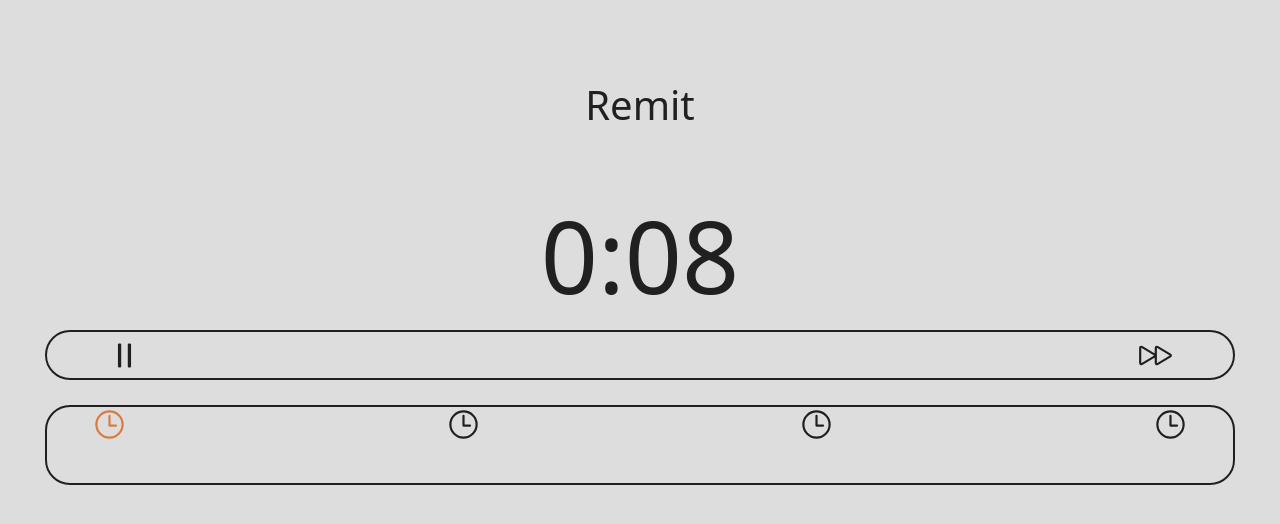
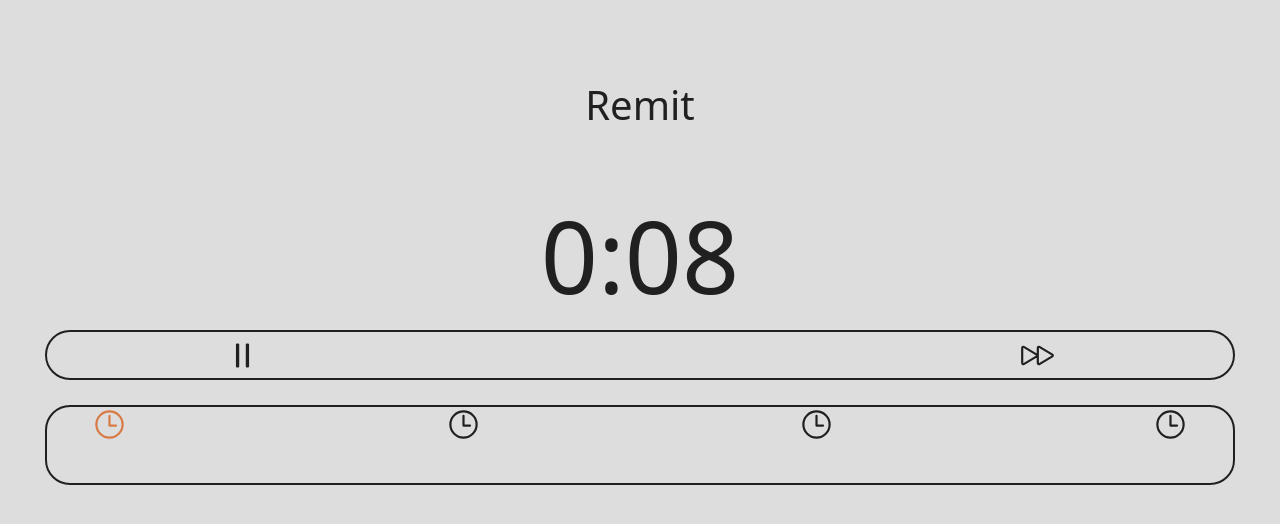
Before and after one commit to ZeBolHD/remit, a React (Vite) app: page / in a window 1280 px wide. Both pictures are taken after a click on the button 640 px from the left and 355 px from the top of the page. Shown: the top 524 px of the page. Built offline with nearby package versions, Linux system fonts and the light colour scheme.

Commit message:
added animations to TimerController

```diff
--- a/src/components/TimerController/index.tsx
+++ b/src/components/TimerController/index.tsx
@@ -15,6 +15,7 @@
   IoPauseOutline,
   IoPlayForwardOutline,
 } from "react-icons/io5";
+import { AnimatePresence, motion } from "framer-motion";
 
 export const TimerController = () => {
   const { isPlaying, timerId, isStarted } = useSelector(selectTimer);
@@ -53,25 +54,65 @@
   };
 
   return (
-    <div
-      className={`w-full h-[50px] box-border flex items-center px-[60px] border-[2px]
+    <motion.div
+      className={`w-full h-[50px] box-border relative flex items-center px-[60px] border-[2px]
       rounded-large mb-0 mt-auto dark:border-primary border-primary-dark
-      ${isStarted ? "justify-between" : "justify-center"}`}
+      justify-center`}
     >
-      {!isStarted ? (
-        <button onClick={handleStartTimer}>
+      <AnimatePresence>
+        {!isStarted && (
+          <motion.button
+            onClick={handleStartTimer}
+            initial={{ opacity: 0, y: 20 }}
+            animate={{ opacity: 1, y: 0 }}
+            exit={{ opacity: 0, y: -20 }}
+            transition={{
+              duration: 0.3,
+              type: "spring",
+              damping: 30,
+              stiffness: 450,
+            }}
+          >
             <IoPlayOutline />
-        </button>
-      ) : (
+          </motion.button>
+        )}
+      </AnimatePresence>
+      <AnimatePresence>
+        {isStarted && (
           <>
-          <button onClick={handleTimer}>
+            <motion.button
+              className="absolute"
+              onClick={handleTimer}
+              initial={{ left: "50%", translateX: "-50%" }}
+              animate={{ left: "15%", translateX: 0 }}
+              exit={{ left: "-5%", opacity: 0 }}
+              transition={{
+                duration: 0.3,
+                type: "spring",
+                damping: 30,
+                stiffness: 450,
+              }}
+            >
               {isPlaying ? <IoPauseOutline /> : <IoPlayOutline />}
-          </button>
-          <button onClick={handleResetTimer}>
+            </motion.button>
+            <motion.button
+              className="absolute"
+              onClick={handleResetTimer}
+              initial={{ right: "50%", translateX: "50%" }}
+              animate={{ right: "15%", translateX: 0 }}
+              exit={{ right: "-5%", opacity: 0 }}
+              transition={{
+                duration: 0.3,
+                type: "spring",
+                damping: 30,
+                stiffness: 450,
+              }}
+            >
               <IoPlayForwardOutline />
-          </button>
+            </motion.button>
           </>
         )}
-    </div>
+      </AnimatePresence>
+    </motion.div>
   );
 };
--- a/src/index.css
+++ b/src/index.css
@@ -3,7 +3,7 @@
 @tailwind utilities;
 
 body {
-  @apply bg-primary-bg-light w-full h-full;
+  @apply bg-primary-bg-light w-full h-full select-none;
 }
 
 @media (prefers-color-scheme: dark) {
```
Lines whose indentation alone changed are shown as unchanged.
